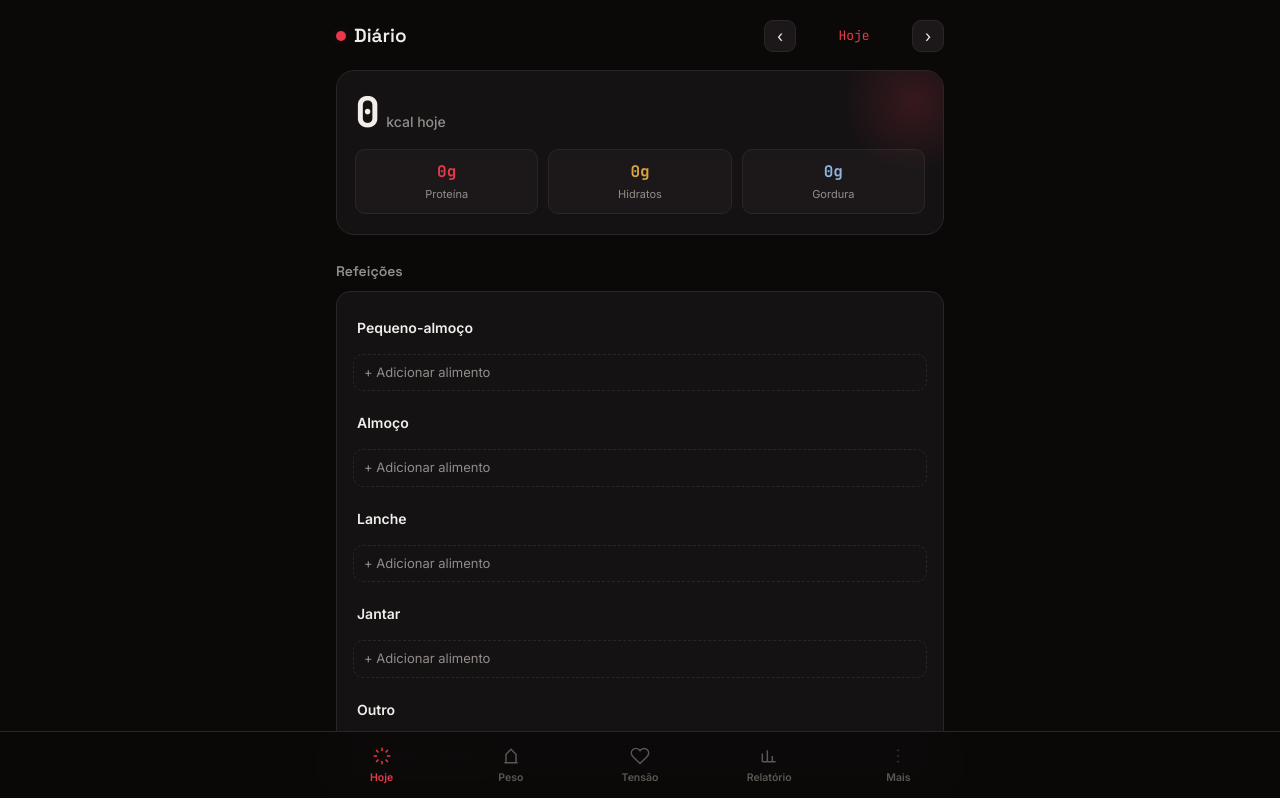
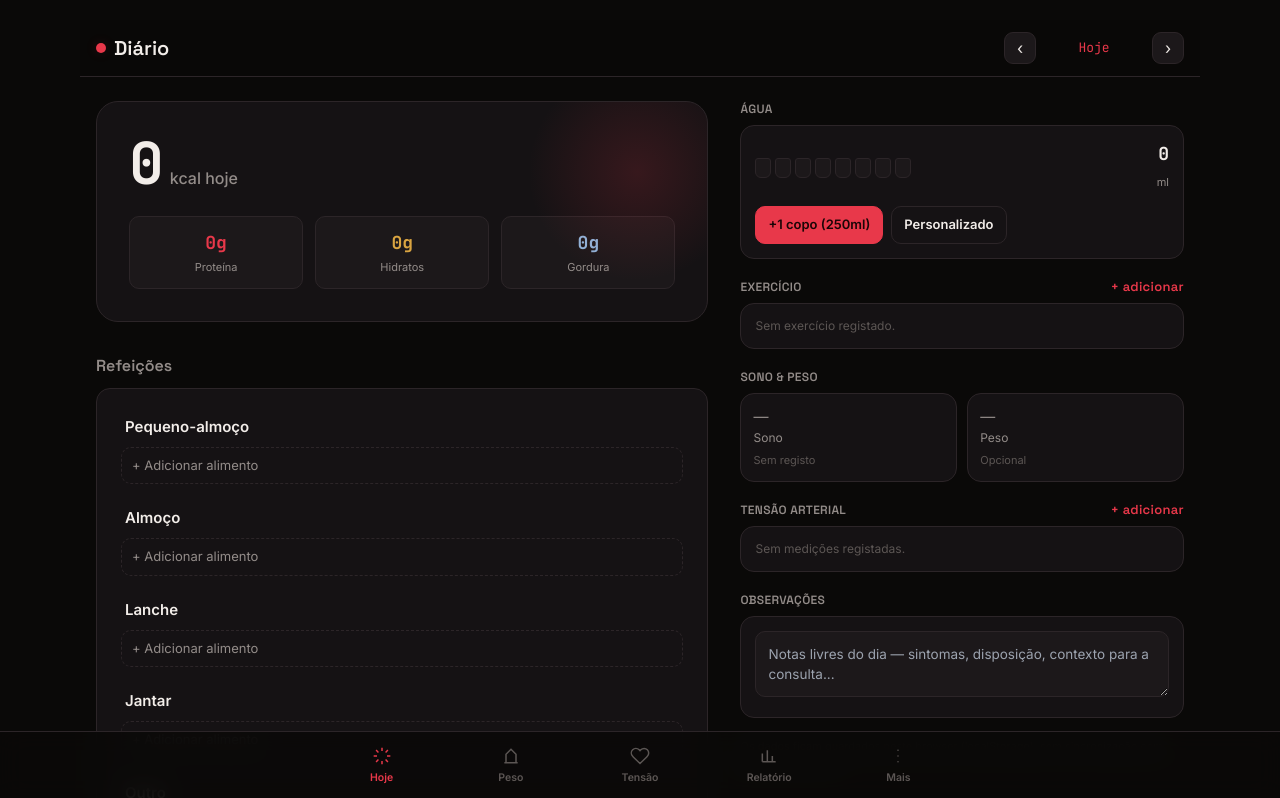
Before and after one commit to joaovieira77/nutritracker, a Next.js app: page / in a window 1280 px wide. Shown: the top 798 px of the page. Built offline with nearby package versions, Linux system fonts and the light colour scheme.

Commit message:
style: redesign TodayTab for desktop (lg:), mobile untouched

```diff
--- a/components/TodayTab.tsx
+++ b/components/TodayTab.tsx
@@ -59,9 +59,9 @@ export default function TodayTab() {
   }
 
   return (
-    <div className="mx-auto max-w-[640px] px-4 pt-5">
-      <header className="top-header mb-[18px] flex items-center justify-between">
-        <div className="flex items-center gap-2 font-display text-[19px] font-semibold">
+    <div className="mx-auto max-w-[640px] px-4 pt-5 lg:max-w-[1120px]">
+      <header className="top-header mb-[18px] flex items-center justify-between lg:sticky lg:top-0 lg:z-20 lg:-mx-4 lg:mb-6 lg:border-b lg:border-border lg:bg-bg/85 lg:px-4 lg:py-3 lg:backdrop-blur-md">
+        <div className="flex items-center gap-2 font-display text-[19px] font-semibold lg:text-xl">
           <span className="h-2.5 w-2.5 rounded-full bg-red shadow-[0_0_12px_var(--tw-shadow-color)] shadow-redglow" />
           Diário
         </div>
@@ -87,35 +87,38 @@ export default function TodayTab() {
         </div>
       </header>
 
-      {/* Totals hero */}
-      <div className="relative overflow-hidden rounded-[18px] border border-border bg-surface p-5 px-[18px]">
-        <div className="pointer-events-none absolute -right-10 -top-10 h-[140px] w-[140px] rounded-full bg-[radial-gradient(circle,rgba(232,56,74,.16),transparent_70%)]" />
-        <div className="font-num text-[42px] font-bold leading-none">
+      <div className="lg:flex lg:items-start lg:gap-8">
+        {/* Coluna esquerda ~60%: totals + refeições — mais espaço, é onde se vive mais tempo */}
+        <div className="lg:w-[58%]">
+          {/* Totals hero — cresce no desktop para manter presença face ao espaço extra */}
+          <div className="relative overflow-hidden rounded-[18px] border border-border bg-surface p-5 px-[18px] lg:rounded-[22px] lg:p-8">
+            <div className="pointer-events-none absolute -right-10 -top-10 h-[140px] w-[140px] rounded-full bg-[radial-gradient(circle,rgba(232,56,74,.16),transparent_70%)] lg:h-[220px] lg:w-[220px]" />
+            <div className="font-num text-[42px] font-bold leading-none lg:text-[58px]">
               {Math.round(totals.kcal)}
-          <small className="ml-1.5 font-body text-sm font-medium text-textmuted">kcal hoje</small>
+              <small className="ml-1.5 font-body text-sm font-medium text-textmuted lg:text-base">kcal hoje</small>
             </div>
-        <div className="mt-4 flex gap-2.5">
+            <div className="mt-4 flex gap-2.5 lg:mt-6 lg:gap-3">
               <MacroPill label="Proteína" value={`${round1(totals.p)}g`} colorClass="text-red" />
               <MacroPill label="Hidratos" value={`${round1(totals.c)}g`} colorClass="text-amber" />
               <MacroPill label="Gordura" value={`${round1(totals.f)}g`} colorClass="text-[#8fb3d9]" />
             </div>
           </div>
 
-      <SectionTitle>Refeições</SectionTitle>
-      <div className="rounded-card border border-border bg-surface p-4">
+          <SectionTitle className="lg:mt-8 lg:text-base">Refeições</SectionTitle>
+          <div className="rounded-card border border-border bg-surface p-4 lg:p-6">
             {MEAL_TYPES.map((mt) => {
               const items = day.meals[mt.key];
               const kcal = items.reduce((s, f) => s + f.kcal, 0);
               return (
-            <div key={mt.key} className="mb-3 last:mb-0">
-              <div className="flex items-center justify-between px-1 py-2.5">
-                <span className="text-sm font-semibold">{mt.label}</span>
+                <div key={mt.key} className="mb-3 last:mb-0 lg:mb-5">
+                  <div className="flex items-center justify-between px-1 py-2.5 lg:py-1">
+                    <span className="text-sm font-semibold lg:text-[15px]">{mt.label}</span>
                     <span className="font-num text-[13px] text-textmuted">
                       {kcal > 0 ? `${Math.round(kcal)} kcal` : ""}
                     </span>
                   </div>
                   {items.map((f) => (
-                <div key={f.id} className="flex items-center justify-between border-t border-border px-1 py-2.5 text-[13.5px]">
+                    <div key={f.id} className="flex items-center justify-between border-t border-border px-1 py-2.5 text-[13.5px] lg:py-3">
                       <div>
                         <span>{f.name}</span>
                         <span className="ml-1.5 text-xs text-textfaint">{f.grams}g</span>
@@ -136,7 +139,7 @@ export default function TodayTab() {
                     </div>
                   ))}
                   <button
-                className="mt-1.5 w-full rounded-[10px] border border-dashed border-border px-2.5 py-2 text-left text-[13px] text-textmuted active:border-red active:text-red"
+                    className="mt-1.5 w-full rounded-[10px] border border-dashed border-border px-2.5 py-2 text-left text-[13px] text-textmuted active:border-red active:text-red lg:hover:border-red lg:hover:text-red"
                     onClick={() => setModal({ kind: "foodSearch", mealKey: mt.key })}
                   >
                     + Adicionar alimento
@@ -145,9 +148,13 @@ export default function TodayTab() {
               );
             })}
           </div>
+        </div>
 
-      <SectionTitle>Água</SectionTitle>
-      <div className="rounded-card border border-border bg-surface p-4">
+        {/* Coluna direita ~40%: registos rápidos, mais compactos e densos — não competem em peso visual com Refeições */}
+        <div className="mt-[26px] lg:mt-0 lg:w-[42%] lg:space-y-5">
+          <div>
+            <SectionTitle className="lg:mb-2 lg:mt-0 lg:text-xs lg:uppercase lg:tracking-wide">Água</SectionTitle>
+            <div className="rounded-card border border-border bg-surface p-4 lg:p-3.5">
               <div className="flex items-center gap-3.5">
                 <div className="flex flex-1 flex-wrap gap-1">
                   {Array.from({ length: Math.max(cups, 8) }).map((_, i) => (
@@ -159,14 +166,14 @@ export default function TodayTab() {
                     />
                   ))}
                 </div>
-          <div className="whitespace-nowrap text-right font-num text-xl font-semibold">
+                <div className="whitespace-nowrap text-right font-num text-xl font-semibold lg:text-lg">
                   {day.water || 0}
                   <small className="block font-body text-[11px] font-normal text-textmuted">ml</small>
                 </div>
               </div>
-        <div className="mt-3.5 flex gap-2">
+              <div className="mt-3.5 flex gap-2 lg:mt-2.5">
                 <button
-            className="rounded-[10px] border border-red bg-red px-3.5 py-2.5 text-[13px] font-semibold text-[#1a0506]"
+                  className="rounded-[10px] border border-red bg-red px-3.5 py-2.5 text-[13px] font-semibold text-[#1a0506] lg:px-3 lg:py-2"
                   onClick={() =>
                     mutate((d) => {
                       d.water = (d.water || 0) + 250;
@@ -176,15 +183,18 @@ export default function TodayTab() {
                   +1 copo (250ml)
                 </button>
                 <button
-            className="rounded-[10px] border border-border px-3.5 py-2.5 text-[13px] font-semibold"
+                  className="rounded-[10px] border border-border px-3.5 py-2.5 text-[13px] font-semibold lg:px-3 lg:py-2"
                   onClick={() => setModal({ kind: "water" })}
                 >
                   Personalizado
                 </button>
               </div>
             </div>
+          </div>
 
+          <div>
             <SectionTitle
+              className="lg:mb-2 lg:mt-0 lg:text-xs lg:uppercase lg:tracking-wide"
               action={
                 <button className="text-[13px] font-semibold text-red" onClick={() => setModal({ kind: "exercise" })}>
                   + adicionar
@@ -193,14 +203,15 @@ export default function TodayTab() {
             >
               Exercício
             </SectionTitle>
-      <div className="rounded-card border border-border bg-surface p-4">
+            <div className="rounded-card border border-border bg-surface p-4 lg:p-3.5">
               {day.exercises.length ? (
                 day.exercises.map((e, i) => (
                   <div key={e.id} className={`flex justify-between py-2 text-[13px] ${i > 0 ? "border-t border-border" : ""}`}>
                     <span>{e.type}</span>
                     <span className="flex items-center gap-2">
                       <span className="font-num text-textmuted">
-          {e.duration} min{e.caloriesBurned ? ` · ${e.caloriesBurned} kcal` : ""}</span>
+                        {e.duration} min{e.caloriesBurned ? ` · ${e.caloriesBurned} kcal` : ""}
+                      </span>
                       <button
                         className="px-0.5 text-base text-textfaint"
                         onClick={() =>
@@ -218,8 +229,57 @@ export default function TodayTab() {
                 <div className="text-xs text-textfaint">Sem exercício registado.</div>
               )}
             </div>
+          </div>
 
+          <div>
+            <SectionTitle className="lg:mb-2 lg:mt-0 lg:text-xs lg:uppercase lg:tracking-wide">Sono &amp; Peso</SectionTitle>
+            <div className="grid grid-cols-2 gap-3 lg:gap-2.5">
+              <div
+                className="cursor-pointer rounded-card border border-border bg-surface p-3.5 lg:p-3"
+                onClick={() => setModal({ kind: "sleep" })}
+              >
+                {day.sleep ? (
+                  <>
+                    <div className="font-num text-[22px] font-semibold lg:text-lg">{fmtDurationH(day.sleep.durationMin)}</div>
+                    <div className="mt-0.5 text-xs text-textmuted">Sono</div>
+                    <div className="mt-1.5 text-[11px] text-textfaint">
+                      {day.sleep.bed} → {day.sleep.wake}
+                    </div>
+                  </>
+                ) : (
+                  <>
+                    <div className="text-[15px] text-textmuted">—</div>
+                    <div className="mt-0.5 text-xs text-textmuted">Sono</div>
+                    <div className="mt-1.5 text-[11px] text-textfaint">Sem registo</div>
+                  </>
+                )}
+              </div>
+              <div
+                className="cursor-pointer rounded-card border border-border bg-surface p-3.5 lg:p-3"
+                onClick={() => setModal({ kind: "weight" })}
+              >
+                {day.weight ? (
+                  <>
+                    <div className="font-num text-[22px] font-semibold lg:text-lg">
+                      {day.weight} <span className="text-xs text-textmuted">kg</span>
+                    </div>
+                    <div className="mt-0.5 text-xs text-textmuted">Peso</div>
+                    <div className="mt-1.5 text-[11px] text-textfaint">Registado hoje</div>
+                  </>
+                ) : (
+                  <>
+                    <div className="text-[15px] text-textmuted">—</div>
+                    <div className="mt-0.5 text-xs text-textmuted">Peso</div>
+                    <div className="mt-1.5 text-[11px] text-textfaint">Opcional</div>
+                  </>
+                )}
+              </div>
+            </div>
+          </div>
+
+          <div>
             <SectionTitle
+              className="lg:mb-2 lg:mt-0 lg:text-xs lg:uppercase lg:tracking-wide"
               action={
                 <button className="text-[13px] font-semibold text-red" onClick={() => setModal({ kind: "bloodPressure" })}>
                   + adicionar
@@ -228,7 +288,7 @@ export default function TodayTab() {
             >
               Tensão arterial
             </SectionTitle>
-      <div className="rounded-card border border-border bg-surface p-4">
+            <div className="rounded-card border border-border bg-surface p-4 lg:p-3.5">
               {day.bloodPressure.length ? (
                 day.bloodPressure.map((bp, i) => (
                   <div
@@ -260,56 +320,14 @@ export default function TodayTab() {
                 <div className="text-xs text-textfaint">Sem medições registadas.</div>
               )}
             </div>
-
-      <SectionTitle>Sono &amp; Peso</SectionTitle>
-      <div className="grid grid-cols-2 gap-3">
-        <div
-          className="cursor-pointer rounded-card border border-border bg-surface p-3.5"
-          onClick={() => setModal({ kind: "sleep" })}
-        >
-          {day.sleep ? (
-            <>
-              <div className="font-num text-[22px] font-semibold">{fmtDurationH(day.sleep.durationMin)}</div>
-              <div className="mt-0.5 text-xs text-textmuted">Sono</div>
-              <div className="mt-1.5 text-[11px] text-textfaint">
-                {day.sleep.bed} → {day.sleep.wake}
-              </div>
-            </>
-          ) : (
-            <>
-              <div className="text-[15px] text-textmuted">—</div>
-              <div className="mt-0.5 text-xs text-textmuted">Sono</div>
-              <div className="mt-1.5 text-[11px] text-textfaint">Sem registo</div>
-            </>
-          )}
-        </div>
-        <div
-          className="cursor-pointer rounded-card border border-border bg-surface p-3.5"
-          onClick={() => setModal({ kind: "weight" })}
-        >
-          {day.weight ? (
-            <>
-              <div className="font-num text-[22px] font-semibold">
-                {day.weight} <span className="text-xs text-textmuted">kg</span>
-              </div>
-              <div className="mt-0.5 text-xs text-textmuted">Peso</div>
-              <div className="mt-1.5 text-[11px] text-textfaint">Registado hoje</div>
-            </>
-          ) : (
-            <>
-              <div className="text-[15px] text-textmuted">—</div>
-              <div className="mt-0.5 text-xs text-textmuted">Peso</div>
-              <div className="mt-1.5 text-[11px] text-textfaint">Opcional</div>
-            </>
-          )}
-        </div>
           </div>
 
-      <SectionTitle>Observações</SectionTitle>
-      <div className="rounded-card border border-border bg-surface p-4">
+          <div>
+            <SectionTitle className="lg:mb-2 lg:mt-0 lg:text-xs lg:uppercase lg:tracking-wide">Observações</SectionTitle>
+            <div className="rounded-card border border-border bg-surface p-4 lg:p-3.5">
               <textarea
                 placeholder="Notas livres do dia — sintomas, disposição, contexto para a consulta..."
-          className="min-h-[80px] w-full resize-y rounded-[10px] border border-border bg-surface2 p-3 text-[13.5px] text-text outline-none focus:border-red"
+                className="min-h-[80px] w-full resize-y rounded-[10px] border border-border bg-surface2 p-3 text-[13.5px] text-text outline-none focus:border-red lg:min-h-[64px]"
                 value={day.notes}
                 onChange={(e) => {
                   const value = e.target.value;
@@ -319,9 +337,12 @@ export default function TodayTab() {
                 }}
               />
             </div>
+          </div>
 
-      <div className="mb-1 mt-[22px] text-center text-[11px] leading-relaxed text-textfaint">
+          <div className="mb-1 mt-[22px] text-center text-[11px] leading-relaxed text-textfaint lg:mt-2 lg:text-left">
             Os dados ficam guardados neste browser (localStorage), sem sincronização com outros dispositivos.
+          </div>
+        </div>
       </div>
 
       {modal.kind === "foodSearch" && (
@@ -404,9 +425,17 @@ export default function TodayTab() {
   );
 }
 
-function SectionTitle({ children, action }: { children: React.ReactNode; action?: React.ReactNode }) {
+function SectionTitle({
+  children,
+  action,
+  className = "",
+}: {
+  children: React.ReactNode;
+  action?: React.ReactNode;
+  className?: string;
+}) {
   return (
-    <h2 className="mb-2.5 mt-[26px] flex items-center justify-between font-display text-sm font-semibold text-textmuted">
+    <h2 className={`mb-2.5 mt-[26px] flex items-center justify-between font-display text-sm font-semibold text-textmuted ${className}`}>
       {children}
       {action}
     </h2>
@@ -415,8 +444,8 @@ function SectionTitle({ children, action }: { children: React.ReactNode; action?
 
 function MacroPill({ label, value, colorClass }: { label: string; value: string; colorClass: string }) {
   return (
-    <div className="flex-1 rounded-[10px] border border-border bg-surface2 px-2 py-2.5 text-center">
-      <div className={`font-num text-base font-semibold ${colorClass}`}>{value}</div>
+    <div className="flex-1 rounded-[10px] border border-border bg-surface2 px-2 py-2.5 text-center lg:px-3 lg:py-3">
+      <div className={`font-num text-base font-semibold lg:text-lg ${colorClass}`}>{value}</div>
       <div className="mt-0.5 text-[11px] text-textmuted">{label}</div>
     </div>
   );
```
Lines whose indentation alone changed are shown as unchanged.
